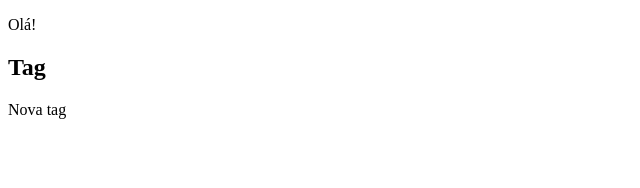
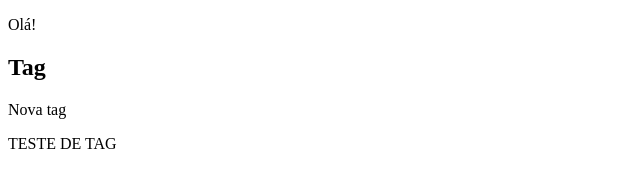
Before and after one commit to diegogalli/curso_git_1, a plain HTML site: page 1_primeiro_repo/html/Index.html in a window 1280 px wide. Shown: the whole page, without its empty margins (0-640 px from the left). Drawn offline with Linux system fonts and the light colour scheme.

Commit message:
Atualização de tag

```diff
--- a/1_primeiro_repo/html/Index.html
+++ b/1_primeiro_repo/html/Index.html
@@ -10,5 +10,6 @@
     <p>Olá!</p>
     <h2>Tag</h2>
     <p>Nova tag</p>
+    <p>TESTE DE TAG</p>
 </body>
 </html>
```
